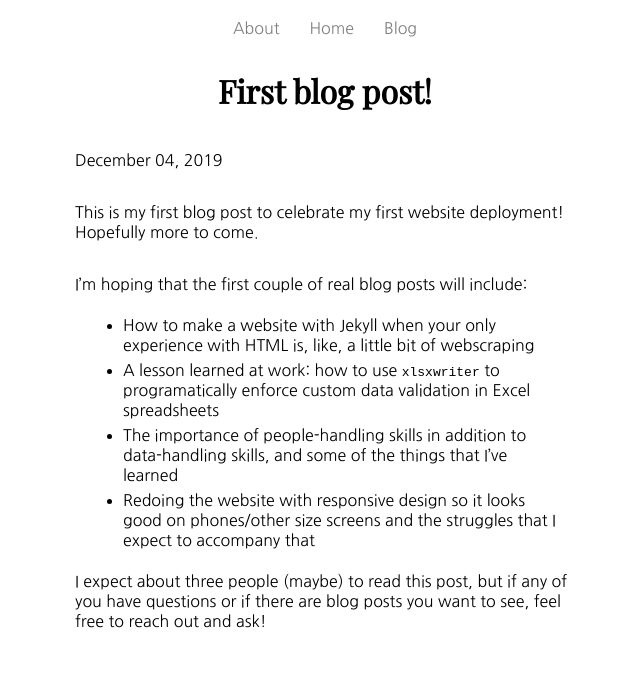
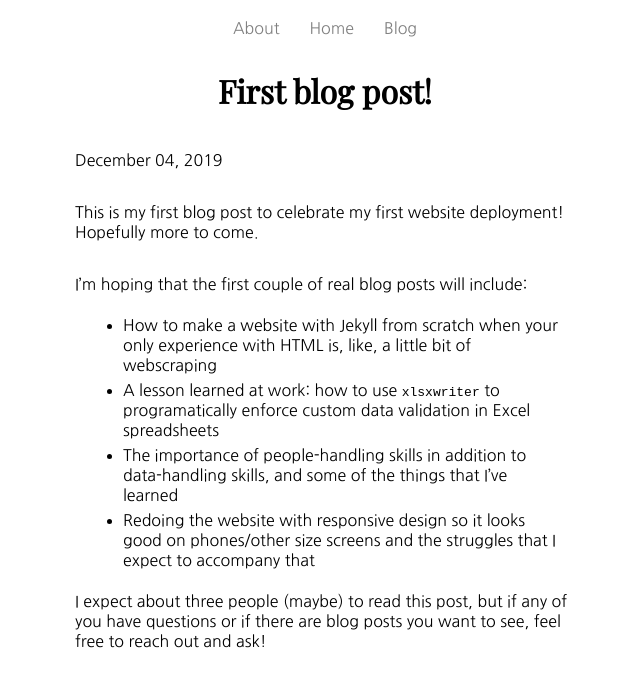
Before and after one commit to sam-hoffman/website, a Jekyll site: the page built from _posts/2019-12-04-first-post.md, in a window 1280 px wide. Shown: the top 687 px of the page, without its empty margins (315-955 px from the left). Built offline with Jekyll 4.4.1, drawn with Linux system fonts in a browser that asks for light colours.

Commit message:
updated blog text

```diff
--- a/_posts/2019-12-04-first-post.md
+++ b/_posts/2019-12-04-first-post.md
@@ -8,7 +8,7 @@ permalink:
 This is my first blog post to celebrate my first website deployment! Hopefully more to come.
 
 I'm hoping that the first couple of real blog posts will include:
-  * How to make a website with Jekyll when your only experience with HTML is, like, a little bit of webscraping
+  * How to make a website with Jekyll from scratch when your only experience with HTML is, like, a little bit of webscraping
   * A lesson learned at work: how to use `xlsxwriter` to programatically enforce custom data validation in Excel spreadsheets
   * The importance of people-handling skills in addition to data-handling skills, and some of the things that I've learned
   * Redoing the website with responsive design so it looks good on phones/other size screens and the struggles that I expect to accompany that
```
